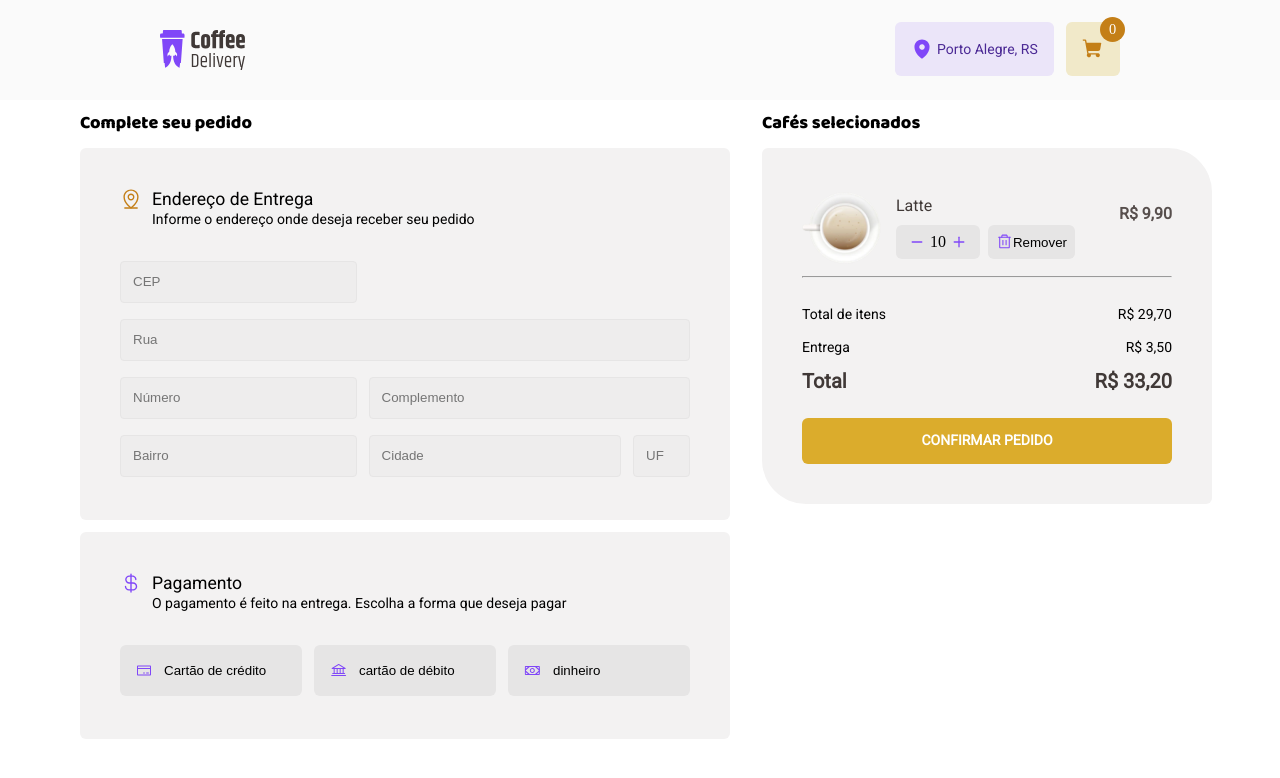
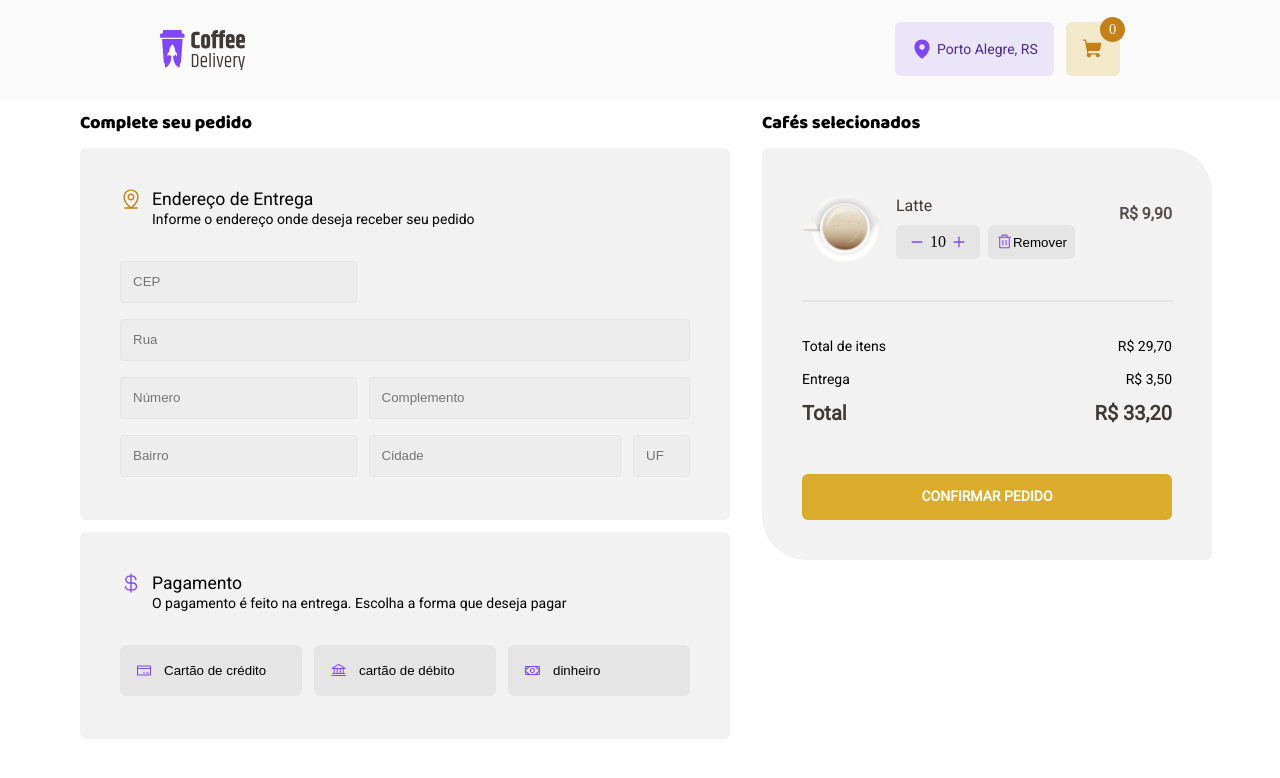
Before and after one commit to feh-franc0/Desafio-Coffee-Delivery-Rocketseat, a React (Vite) app: page /checkout in a window 1280 px wide. Shown: the top 778 px of the page. Built offline with nearby package versions, Linux system fonts and the light colour scheme.

Commit message:
css do checkout finalizado

```diff
--- a/src/components/ContainerCheckout.styles.ts
+++ b/src/components/ContainerCheckout.styles.ts
@@ -401,13 +401,19 @@ export const ContainerPayment = styled.div`
 export const ContainerRightCountCoffe = styled.div`
   width: 100%;
   max-height: 100%;
-  /* height: 498px; */
   background: #f3f2f2;
   border-radius: 6px 44px;
   box-sizing: border-box;
   padding: 40px;
   gap: 24px;
   min-width: 450px;
+  display: flex;
+  flex-direction: column;
+
+  hr {
+    border: 1px solid #e6e5e5;
+    width: 100%;
+  }
 
   /* ---------------------------------- */
   .coffeeItens {
@@ -527,7 +533,6 @@ export const ContainerRightCountCoffe = styled.div`
   /* ---------------------------------- */
 
   .priceSummary {
-    margin-top: 24px;
     display: flex;
     flex-direction: column;
     justify-content: center;
```
